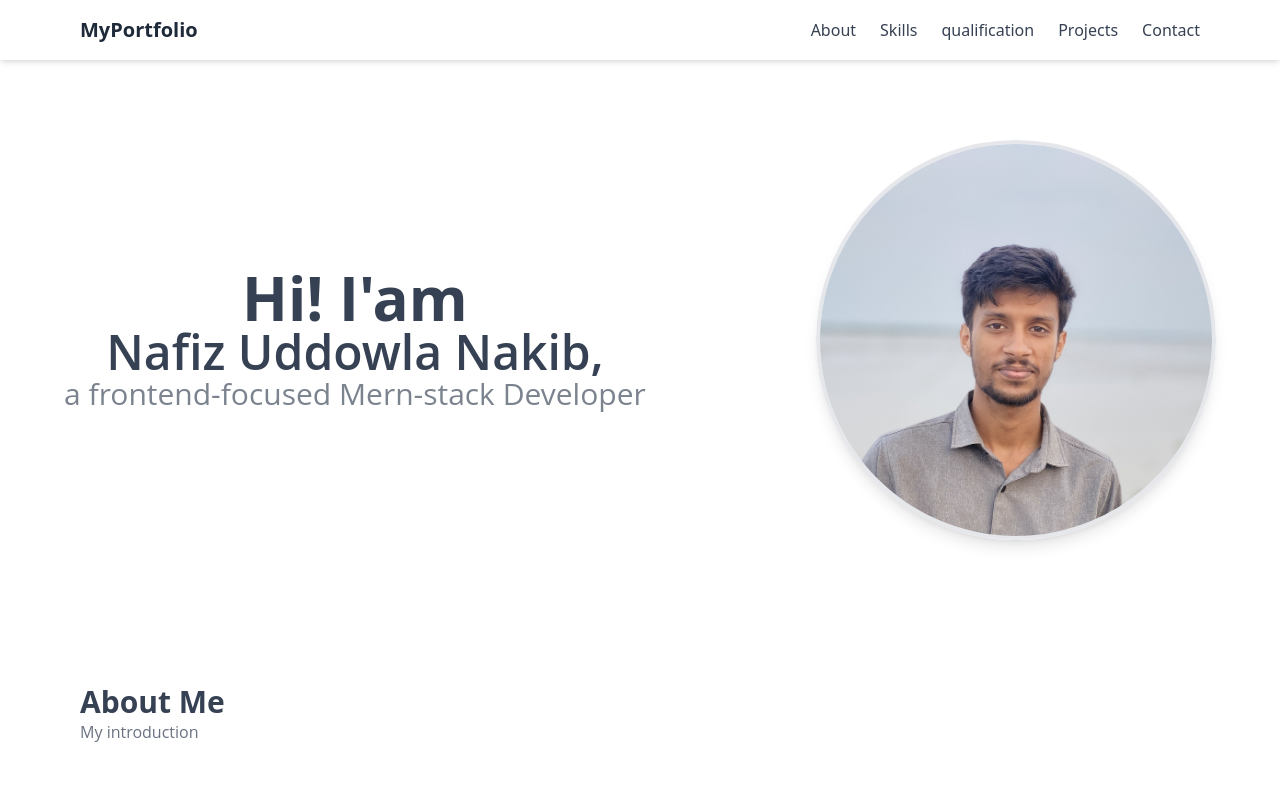
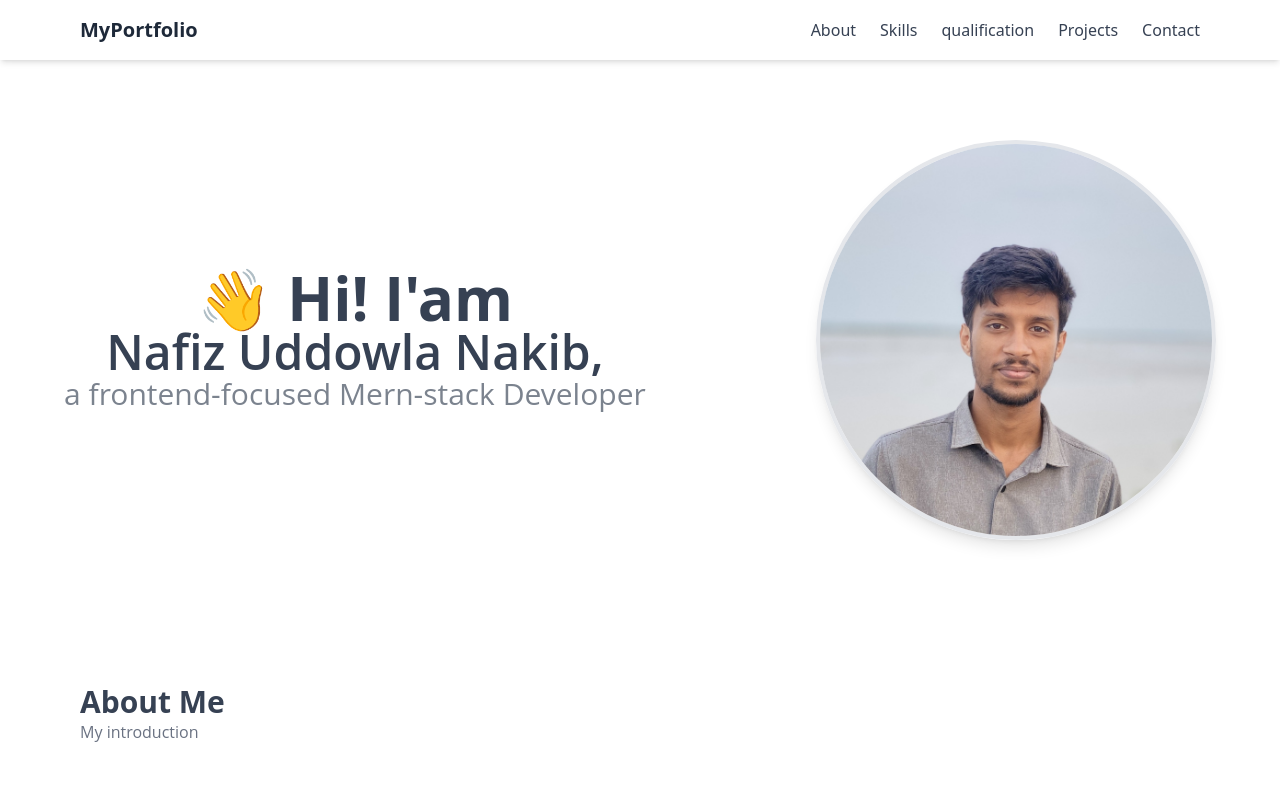
Before and after one commit to Nakib64/Nafiz_portfolio, a React (Vite) app: page / in a window 1280 px wide. Shown: the top 790 px of the page. Built offline with nearby package versions, Linux system fonts and the light colour scheme.

Commit message:
finished

```diff
--- a/src/components/Hero/Hero.jsx
+++ b/src/components/Hero/Hero.jsx
@@ -13,7 +13,7 @@ const Hero = () => {
         />
       </div>
       <div className="text-center">
-        <h1 className="font-bold text-2xl md:text-6xl">Hi! I'am</h1>
+        <h1 className="font-bold text-2xl md:text-6xl">👋 Hi! I'am</h1>
         <h1 className="font-semibold text-xl md:text-5xl">Nafiz Uddowla Nakib,</h1>
         <h2 className="opacity-65 md:text-3xl"> a frontend-focused Mern-stack Developer</h2>
 
```
